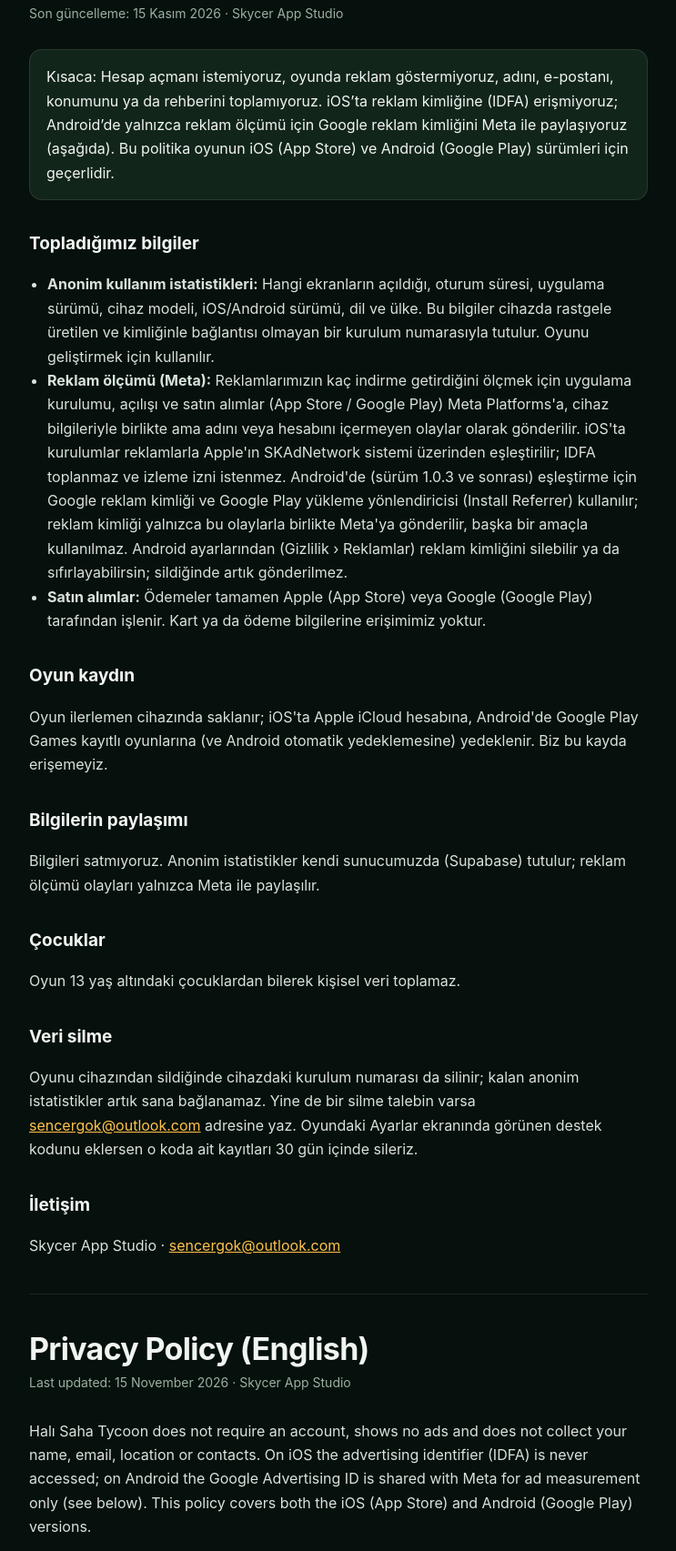
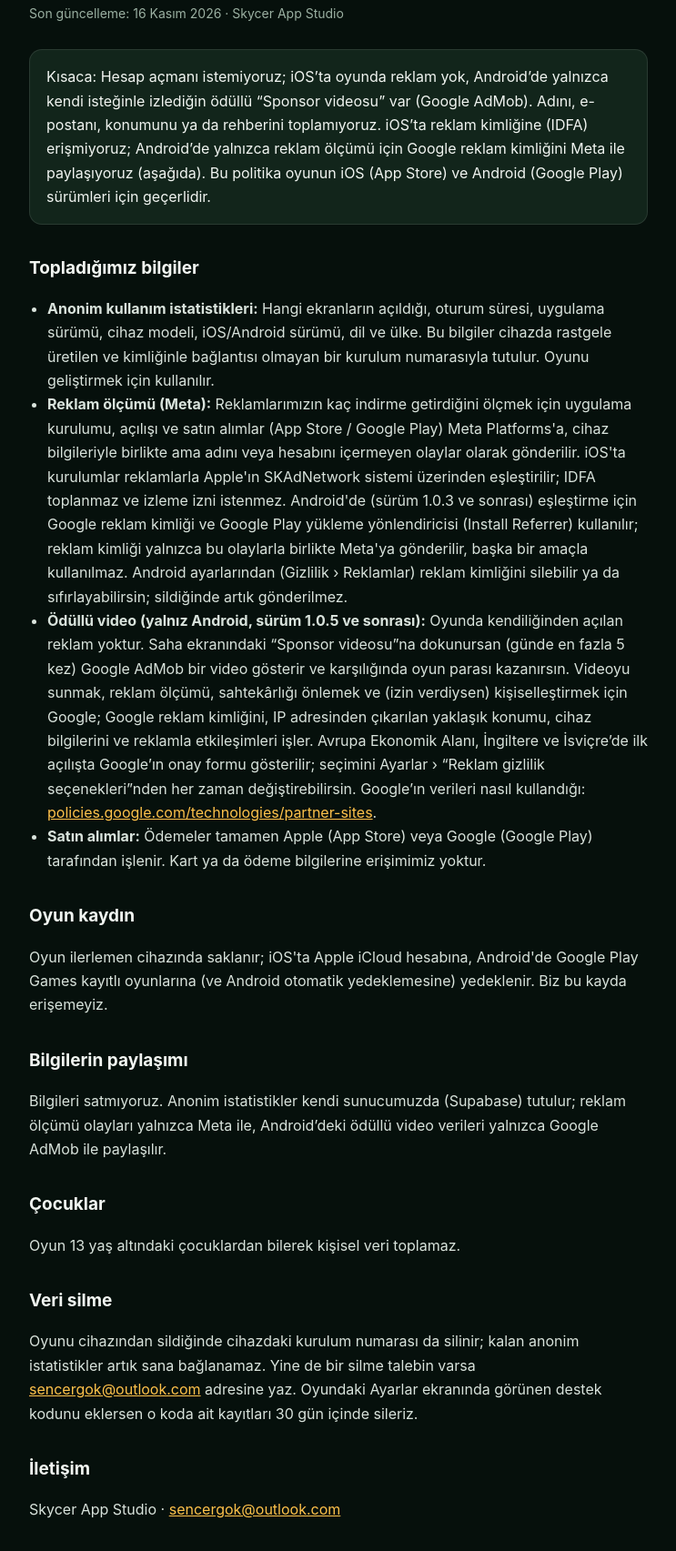
Before and after one commit to sencergokk/halisaha-tycoon, a plain HTML site: page gizlilik.html in a window 1280 px wide. Shown: the part 130-1835 px from the top of the page at 91% size, without its empty margins (268-1011 px from the left). Drawn offline with Linux system fonts and the light colour scheme.

Commit message:
Gizlilik: Android ödüllü video (AdMob, 1.0.5) eklendi
Co-Authored-By: Claude Opus 5.5 <noreply@anthropic.com>

```diff
--- a/gizlilik.html
+++ b/gizlilik.html
@@ -30,14 +30,15 @@
   <header><img src="img/icon.png" alt="" width="40" height="40"><a href="./">Halı Saha Tycoon</a></header>
 
   <h1>Gizlilik Politikası</h1>
-  <p class="date">Son güncelleme: 15 Kasım 2026 · Skycer App Studio</p>
+  <p class="date">Son güncelleme: 16 Kasım 2026 · Skycer App Studio</p>
 
-  <div class="box">Kısaca: Hesap açmanı istemiyoruz, oyunda reklam göstermiyoruz, adını, e-postanı, konumunu ya da rehberini toplamıyoruz. iOS’ta reklam kimliğine (IDFA) erişmiyoruz; Android’de yalnızca reklam ölçümü için Google reklam kimliğini Meta ile paylaşıyoruz (aşağıda). Bu politika oyunun iOS (App Store) ve Android (Google Play) sürümleri için geçerlidir.</div>
+  <div class="box">Kısaca: Hesap açmanı istemiyoruz; iOS’ta oyunda reklam yok, Android’de yalnızca kendi isteğinle izlediğin ödüllü “Sponsor videosu” var (Google AdMob). Adını, e-postanı, konumunu ya da rehberini toplamıyoruz. iOS’ta reklam kimliğine (IDFA) erişmiyoruz; Android’de yalnızca reklam ölçümü için Google reklam kimliğini Meta ile paylaşıyoruz (aşağıda). Bu politika oyunun iOS (App Store) ve Android (Google Play) sürümleri için geçerlidir.</div>
 
   <h2>Topladığımız bilgiler</h2>
   <ul>
     <li><strong>Anonim kullanım istatistikleri:</strong> Hangi ekranların açıldığı, oturum süresi, uygulama sürümü, cihaz modeli, iOS/Android sürümü, dil ve ülke. Bu bilgiler cihazda rastgele üretilen ve kimliğinle bağlantısı olmayan bir kurulum numarasıyla tutulur. Oyunu geliştirmek için kullanılır.</li>
     <li><strong>Reklam ölçümü (Meta):</strong> Reklamlarımızın kaç indirme getirdiğini ölçmek için uygulama kurulumu, açılışı ve satın alımlar (App Store / Google Play) Meta Platforms'a, cihaz bilgileriyle birlikte ama adını veya hesabını içermeyen olaylar olarak gönderilir. iOS'ta kurulumlar reklamlarla Apple'ın SKAdNetwork sistemi üzerinden eşleştirilir; IDFA toplanmaz ve izleme izni istenmez. Android'de (sürüm 1.0.3 ve sonrası) eşleştirme için Google reklam kimliği ve Google Play yükleme yönlendiricisi (Install Referrer) kullanılır; reklam kimliği yalnızca bu olaylarla birlikte Meta'ya gönderilir, başka bir amaçla kullanılmaz. Android ayarlarından (Gizlilik › Reklamlar) reklam kimliğini silebilir ya da sıfırlayabilirsin; sildiğinde artık gönderilmez.</li>
+    <li><strong>Ödüllü video (yalnız Android, sürüm 1.0.5 ve sonrası):</strong> Oyunda kendiliğinden açılan reklam yoktur. Saha ekranındaki “Sponsor videosu”na dokunursan (günde en fazla 5 kez) Google AdMob bir video gösterir ve karşılığında oyun parası kazanırsın. Videoyu sunmak, reklam ölçümü, sahtekârlığı önlemek ve (izin verdiysen) kişiselleştirmek için Google; Google reklam kimliğini, IP adresinden çıkarılan yaklaşık konumu, cihaz bilgilerini ve reklamla etkileşimleri işler. Avrupa Ekonomik Alanı, İngiltere ve İsviçre’de ilk açılışta Google’ın onay formu gösterilir; seçimini Ayarlar › “Reklam gizlilik seçenekleri”nden her zaman değiştirebilirsin. Google’ın verileri nasıl kullandığı: <a href="https://policies.google.com/technologies/partner-sites">policies.google.com/technologies/partner-sites</a>.</li>
     <li><strong>Satın alımlar:</strong> Ödemeler tamamen Apple (App Store) veya Google (Google Play) tarafından işlenir. Kart ya da ödeme bilgilerine erişimimiz yoktur.</li>
   </ul>
 
@@ -45,7 +46,7 @@
   <p>Oyun ilerlemen cihazında saklanır; iOS'ta Apple iCloud hesabına, Android'de Google Play Games kayıtlı oyunlarına (ve Android otomatik yedeklemesine) yedeklenir. Biz bu kayda erişemeyiz.</p>
 
   <h2>Bilgilerin paylaşımı</h2>
-  <p>Bilgileri satmıyoruz. Anonim istatistikler kendi sunucumuzda (Supabase) tutulur; reklam ölçümü olayları yalnızca Meta ile paylaşılır.</p>
+  <p>Bilgileri satmıyoruz. Anonim istatistikler kendi sunucumuzda (Supabase) tutulur; reklam ölçümü olayları yalnızca Meta ile, Android’deki ödüllü video verileri yalnızca Google AdMob ile paylaşılır.</p>
 
   <h2>Çocuklar</h2>
   <p>Oyun 13 yaş altındaki çocuklardan bilerek kişisel veri toplamaz.</p>
@@ -59,11 +60,12 @@
   <hr>
 
   <h1 id="en">Privacy Policy (English)</h1>
-  <p class="date">Last updated: 15 November 2026 · Skycer App Studio</p>
-  <p>Halı Saha Tycoon does not require an account, shows no ads and does not collect your name, email, location or contacts. On iOS the advertising identifier (IDFA) is never accessed; on Android the Google Advertising ID is shared with Meta for ad measurement only (see below). This policy covers both the iOS (App Store) and Android (Google Play) versions.</p>
+  <p class="date">Last updated: 16 November 2026 · Skycer App Studio</p>
+  <p>Halı Saha Tycoon does not require an account and does not collect your name, email, location or contacts. On iOS the advertising identifier (IDFA) is never accessed; on Android the Google Advertising ID is shared with Meta for ad measurement only (see below). This policy covers both the iOS (App Store) and Android (Google Play) versions.</p>
   <ul>
     <li><strong>Anonymous usage statistics:</strong> screens opened, session length, app version, device model, iOS/Android version, language and country, stored with a random install number not linked to your identity, used to improve the game.</li>
     <li><strong>Ad measurement (Meta):</strong> install, launch and purchase events (App Store / Google Play), with device information but without your name or account, are shared with Meta Platforms to measure how many downloads our ads bring. On iOS, attribution uses Apple's SKAdNetwork; no IDFA is collected and no tracking permission is requested. On Android (version 1.0.3 and later), attribution uses the Google Advertising ID and the Google Play Install Referrer; the advertising ID is sent to Meta only with these events and is not used for anything else. You can delete or reset it in Android settings (Privacy › Ads), after which it is no longer sent.</li>
+    <li><strong>Rewarded video (Android only, version 1.0.5 and later):</strong> the game never shows ads on its own. If you tap “Sponsor video” on the Field screen (at most 5 times a day), Google AdMob plays a video and you receive in-game cash. To serve and measure the ad, prevent fraud and (if you consent) personalise it, Google processes the Google Advertising ID, approximate location derived from your IP address, device information and ad interactions. In the EEA, UK and Switzerland Google's consent form is shown on first launch; you can change your choice at any time in Settings › “Ad privacy options”. iOS has no ads. How Google uses data: <a href="https://policies.google.com/technologies/partner-sites">policies.google.com/technologies/partner-sites</a>.</li>
     <li><strong>Purchases</strong> are processed entirely by Apple or Google; we never see payment details.</li>
   </ul>
   <p>Game progress is stored on your device and backed up to iCloud (iOS) or Google Play Games saved games and Android backup (Android). We do not sell data. To request deletion, email <a href="mailto:sencergok@outlook.com">sencergok@outlook.com</a> with the support code shown in the game's Settings; we delete matching records within 30 days.</p>
```
